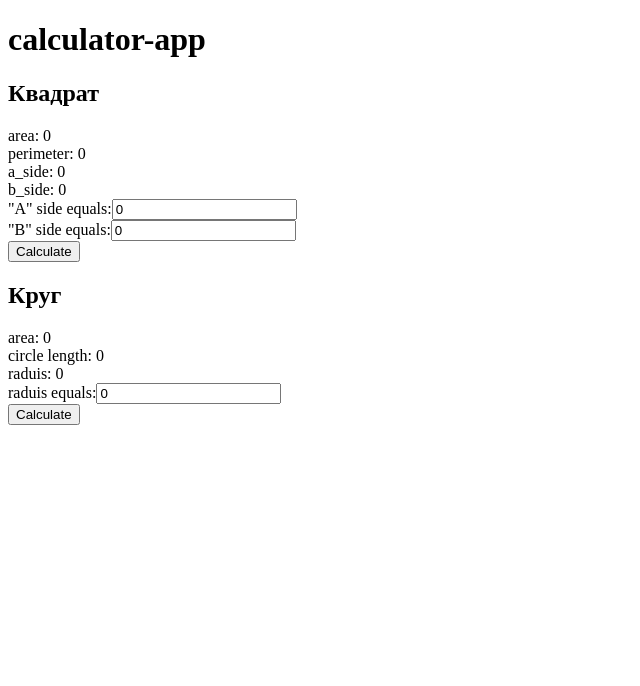
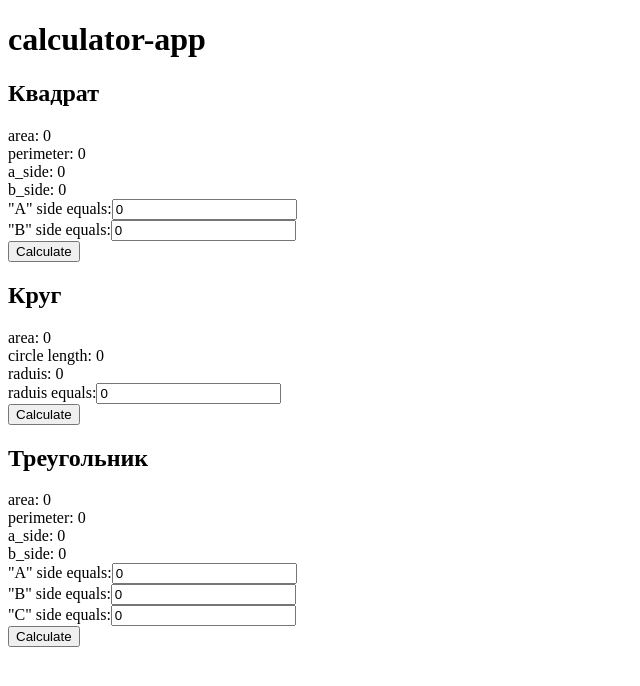
Before and after one commit to rancerenly/angular-practice, an Angular app: page / in a window 1280 px wide. Shown: the top 686 px of the page, without its empty margins (0-640 px from the left). Built offline with nearby package versions, Linux system fonts and the light colour scheme.

Commit message:
triangle calculator

```diff
--- a/src/app/app.module.ts
+++ b/src/app/app.module.ts
@@ -6,13 +6,15 @@ import { AppComponent } from './app.component';
 import { MathComponent } from './math/math.component';
 import { SquareComponent } from './math/square/square.component';
 import { CircleComponent } from './math/circle/circle.component';
+import { TriangleComponent } from './math/triangle/triangle.component';
 
 @NgModule({
   declarations: [
     AppComponent,
     MathComponent,
     SquareComponent,
-    CircleComponent
+    CircleComponent,
+    TriangleComponent
   ],
   imports: [
     BrowserModule,
--- a/src/app/math/math.component.html
+++ b/src/app/math/math.component.html
@@ -1,2 +1,3 @@
 <app-square></app-square>
 <app-circle></app-circle>
+<app-triangle></app-triangle>
--- /dev/null
+++ b/src/app/math/triangle/triangle-calculator.service.ts
@@ -0,0 +1,19 @@
+import { Injectable } from '@angular/core';
+import { Calculator } from 'src/app/calculator';
+import { Triangle } from 'src/app/figure';
+
+@Injectable({
+  providedIn: 'root'
+})
+export class TriangleCalculatorService implements Calculator{
+
+  constructor() { }
+
+  calculateArea(triangle: Triangle): number {
+    const p = this.calculatePerimeter(triangle);
+    return Math.sqrt(p * (p - triangle.a_side) * (p - triangle.b_side) * (p - triangle.c_side));
+  }
+  calculatePerimeter(triangle: Triangle): number {
+    return triangle.a_side + triangle.b_side + triangle.c_side;
+  }
+}
--- /dev/null
+++ b/src/app/math/triangle/triangle.component.html
@@ -0,0 +1,22 @@
+
+<h2> {{ triangle.title }} </h2>
+<div><span>area: </span>{{triangle.area}}</div>
+<div><span>perimeter: </span>{{triangle.perimeter }}</div>
+<div><span>a_side: </span>{{triangle.a_side}}</div>
+<div><span>b_side: </span>{{triangle.b_side }}</div>
+
+<div>
+  <label for="a_side">"A" side equals:</label>
+  <input type="number" id="a_side" [(ngModel)]="triangle.a_side" placeholder="a_side">
+</div>
+
+<div>
+  <label  for="b_side">"B" side equals:</label>
+  <input type="number" for="b_side" [(ngModel)]="triangle.b_side" placeholder="b_side">
+</div>
+<div>
+  <label  for="c_side">"C" side equals:</label>
+  <input type="number" for="c_side" [(ngModel)]="triangle.c_side" placeholder="c_side">
+</div>
+
+<button type="button" class="calculate" (click)="this.getArea(); this.getPerimeter();">Calculate</button>
--- /dev/null
+++ b/src/app/math/triangle/triangle.component.ts
@@ -0,0 +1,31 @@
+import { Component, OnInit } from '@angular/core';
+import { Triangle } from '../../figure';
+import { TriangleCalculatorService } from './triangle-calculator.service';
+
+@Component({
+  selector: 'app-triangle',
+  templateUrl: './triangle.component.html',
+  styleUrls: ['./triangle.component.scss']
+})
+export class TriangleComponent implements OnInit {
+
+  triangle: Triangle = {
+    title: "Треугольник",
+    area: 0,
+    perimeter: 0,
+    a_side: 0,
+    b_side: 0,
+    c_side: 0
+  }
+
+  constructor(public triangleCalculatorservice: TriangleCalculatorService) { }
+
+  ngOnInit(): void {
+  }
+  getArea() {
+    this.triangle.area = this.triangleCalculatorservice.calculateArea(this.triangle);
+  }
+  getPerimeter() {
+    this.triangle.perimeter = this.triangleCalculatorservice.calculatePerimeter(this.triangle);
+  }
+}
```
Also changed, not shown: src/app/figure.ts (+8 -0 lines), src/app/math/math.component.ts (line endings or trailing spaces), src/app/math/triangle/triangle.component.scss (added), 2 other files (tests, documents, lock files or other folders).
